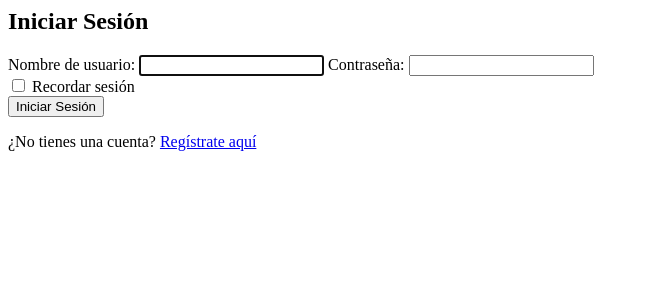
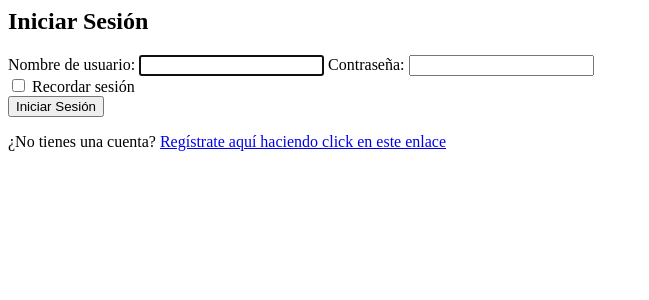
Before and after one commit to GabrielLacunza/TicketApp, a Django app: page /login/ in a window 1280 px wide. Shown: the top 300 px of the page, without its empty margins (0-649 px from the left). Run offline with Django 4.2, Linux system fonts and the light colour scheme.

Commit message:
Cambio de mensaje de registro

```diff
--- a/TicketApp/templates/login.html
+++ b/TicketApp/templates/login.html
@@ -12,7 +12,7 @@
         </div>
         <button type="submit" class="btn btn-primary">Iniciar Sesión</button>
     </form>
-    <p>¿No tienes una cuenta? <a href="{% url 'registro' %}">Regístrate aquí</a></p>
+    <p>¿No tienes una cuenta? <a href="{% url 'registro' %}">Regístrate aquí haciendo click en este enlace</a></p>
 
     {% if messages %}
     <div class="alert alert-danger">
```
